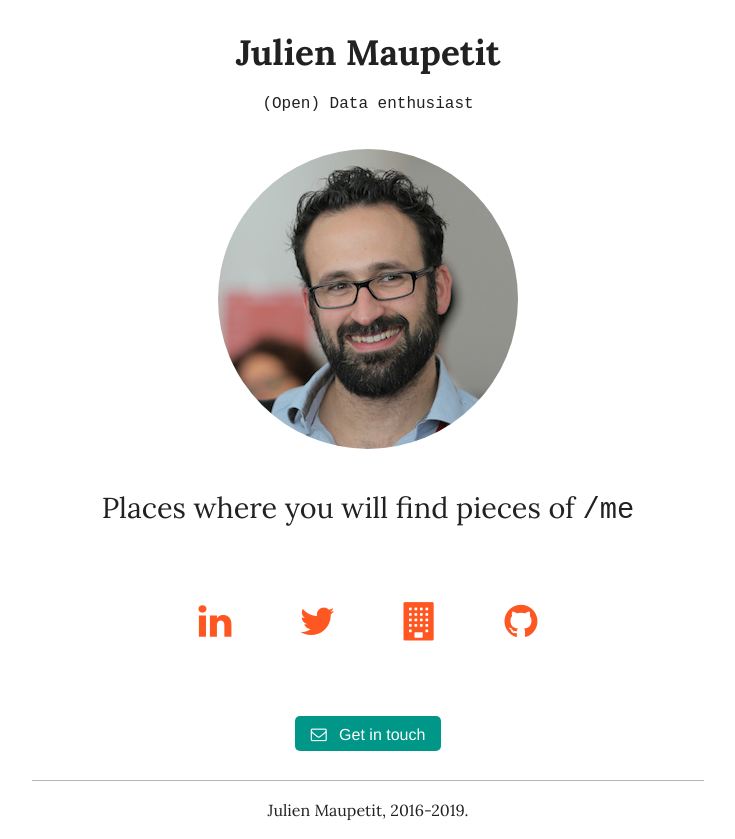
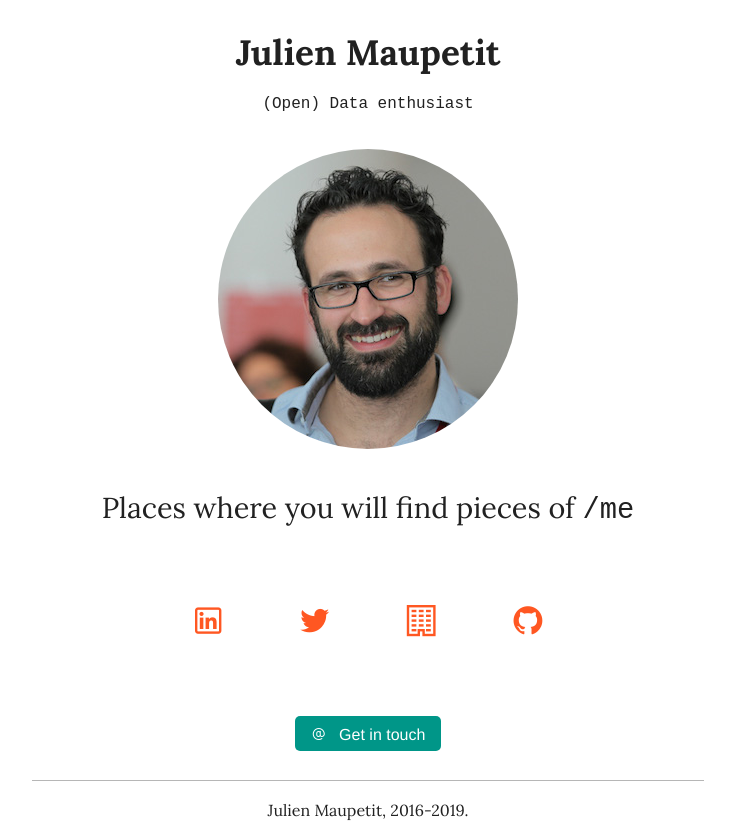
Before and after one commit to jmaupetit/julien.maupetit.me, a website: page src/index.html in a window 1280 px wide. Shown: the whole page, without its empty margins (272-1007 px from the left). Drawn offline with nearby package versions, Linux system fonts and the light colour scheme.

Commit message:
Switch to line awesome for the icons font

```diff
--- a/src/index.html
+++ b/src/index.html
@@ -12,8 +12,7 @@
 
     <!-- Fonts -->
     <link rel="stylesheet" href="https://fonts.googleapis.com/css?family=Lora:400,700" type="text/css">
-    <link rel="stylesheet" href="https://maxcdn.bootstrapcdn.com/font-awesome/4.5.0/css/font-awesome.min.css" type="text/css">
-
+    <link rel= "stylesheet" href= "https://maxst.icons8.com/vue-static/landings/line-awesome/line-awesome/1.3.0/css/line-awesome.min.css" >
     <!-- Styles -->
     <link rel="stylesheet" href="css/normalize.min.css" type="text/css">
     <link rel="stylesheet" href="css/main.css" type="text/css">
@@ -47,22 +46,22 @@
             <ul class="social">
               <li>
                 <a href="https://www.linkedin.com/in/julienmaupetit" target="_blank">
-                  <i class="fa fa-linkedin"></i>
+                  <i class="lab la-linkedin"></i>
                 </a>
               </li>
               <li>
                 <a href="https://twitter.com/julienmaupetit" title="Twitter" target="_blank">
-                  <i class="fa fa-twitter"></i>
+                  <i class="lab la-twitter"></i>
                 </a>
               </li>
               <li>
                 <a href="https://www.fun-mooc.fr" target="_blank">
-                  <i class="fa fa-building"></i>
+                  <i class="las la-building"></i>
                 </a>
               </li>
               <li>
                 <a href="https://github.com/jmaupetit" target="_blank">
-                  <i class="fa fa-github"></i>
+                  <i class="lab la-github"></i>
                 </a>
               </li>
             </ul>
@@ -70,7 +69,7 @@
           <footer>
             <p>
               <a href="mailto:julien@maupetit.net" class="button contact">
-                <i class="fa fa-envelope-o"></i>
+                <i class="las la-at"></i>
                 Get in touch
               </a>
             </p>
```
